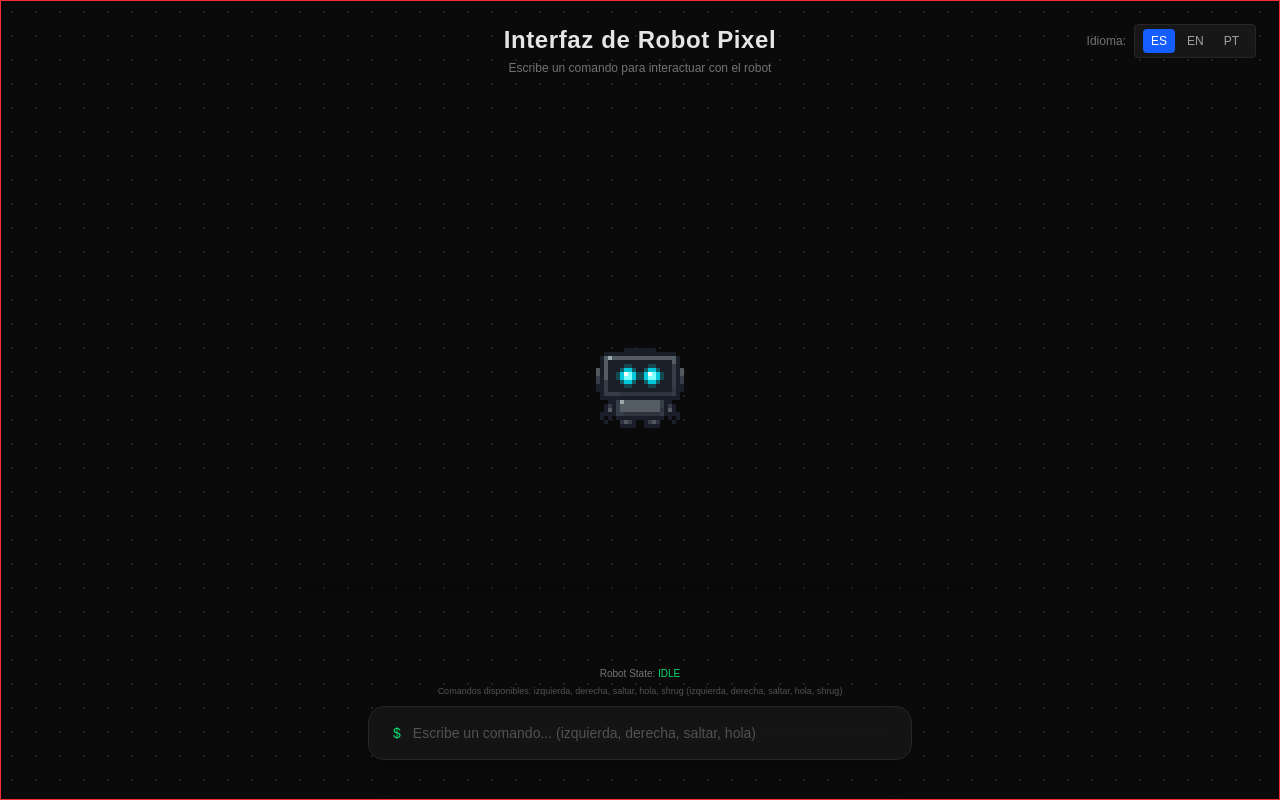
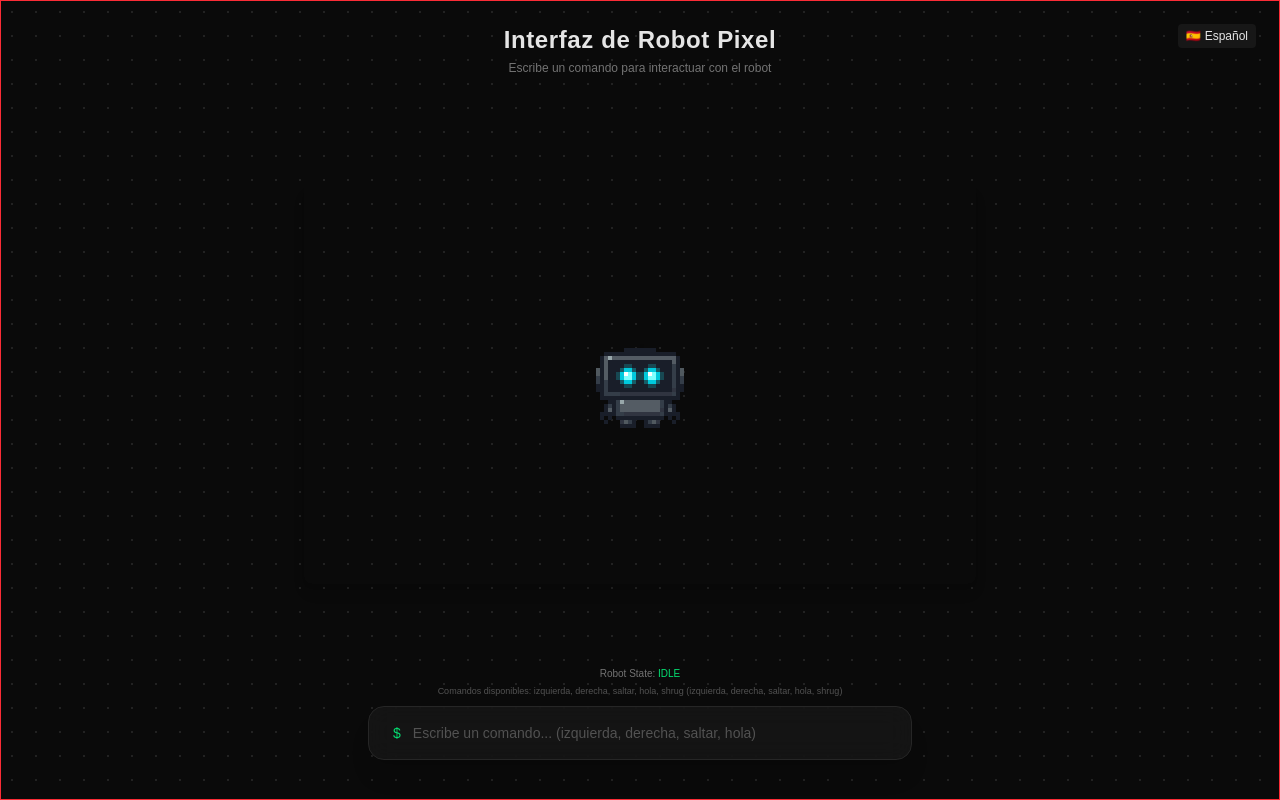
Before and after one commit to jvmxgs/lumo-agent, a Next.js app: page / in a window 1280 px wide. Built offline with nearby package versions, Linux system fonts and the light colour scheme.

Commit message:
fixed error on load presaved languaje

```diff
--- a/app/components/LanguageSelector.tsx
+++ b/app/components/LanguageSelector.tsx
@@ -2,35 +2,55 @@
 
 import { useI18n } from '@/app/i18n/I18nContext'
 import { Language } from '@/app/i18n/translations'
+import { useState } from 'react'
 
 export function LanguageSelector() {
-  const { language, setLanguage } = useI18n()
+  const { language, setLanguage, t } = useI18n()
+  const [open, setOpen] = useState(false)
 
-  const languages: { code: Language; label: string }[] = [
-    { code: 'es', label: 'ES' },
-    { code: 'en', label: 'EN' },
-    { code: 'pt', label: 'PT' },
+  const languages: { code: Language; label: string; flag: string }[] = [
+    { code: 'es', label: 'ES', flag: '🇪🇸' },
+    { code: 'en', label: 'EN', flag: '🇬🇧' },
+    { code: 'pt', label: 'PT', flag: '🇵🇹' },
   ]
 
+  const current = languages.find((l) => l.code === language)
+
   return (
-    <div className="flex gap-2 items-center">
-      <span className="text-xs text-neutral-500">Idioma:</span>
-      <div className="flex gap-1 bg-neutral-900 rounded px-2 py-1 border border-neutral-800">
-        {languages.map(({ code, label }) => (
+    <div className="relative">
+      {/* toggle button always shown */}
+      <button
+        onClick={() => setOpen((o) => !o)}
+        className="flex items-center gap-1 bg-neutral-900 rounded px-2 py-1 text-xs font-medium"
+        aria-label={t.language}
+      >
+        <span aria-hidden>{current?.flag}</span>
+        <span className="hidden sm:inline">{t.language}</span>
+      </button>
+
+      {/* dropdown menu */}
+      {open && (
+        <div className="absolute right-0 mt-1 flex flex-col gap-1 bg-neutral-900 rounded border border-neutral-800 shadow-lg z-30 p-2">
+          {languages.map(({ code, label, flag }) => (
             <button
               key={code}
-            onClick={() => setLanguage(code)}
-            className={`px-2 py-1 text-xs font-medium rounded transition-colors ${
+              onClick={() => {
+                setLanguage(code)
+                setOpen(false)
+              }}
+              className={`flex items-center gap-1 px-2 py-1 text-xs font-medium rounded transition-colors w-full justify-start ${
                 language === code
                   ? 'bg-blue-600 text-white'
                   : 'text-neutral-400 hover:text-neutral-200'
               }`}
-            aria-label={`Cambiar a ${label}`}
+              aria-label={`${t.language}: ${label}`}
             >
-            {label}
+              <span aria-hidden>{flag}</span>
+              <span className="hidden sm:inline">{label}</span>
             </button>
           ))}
         </div>
+      )}
     </div>
   )
 }
--- a/app/i18n/I18nContext.tsx
+++ b/app/i18n/I18nContext.tsx
@@ -1,6 +1,12 @@
 'use client'
 
-import React, { createContext, useContext, useState, ReactNode } from 'react'
+import React, {
+  createContext,
+  useContext,
+  useState,
+  useEffect,
+  ReactNode,
+} from 'react'
 import {
   Language,
   translations,
@@ -17,7 +23,29 @@ interface I18nContextType {
 const I18nContext = createContext<I18nContextType | undefined>(undefined)
 
 export function I18nProvider({ children }: { children: ReactNode }) {
+  // start with a constant value during SSR and initial client render
   const [language, setLanguage] = useState<Language>('es')
+
+  // read localStorage only after hydration to avoid mismatched markup
+  useEffect(() => {
+    if (typeof window !== 'undefined') {
+      const stored = window.localStorage.getItem('preferredLanguage')
+      if (
+        (stored === 'es' || stored === 'en' || stored === 'pt') &&
+        stored !== language
+      ) {
+        setLanguage(stored)
+      }
+    }
+  }, [])
+
+  // persist whenever language changes
+  useEffect(() => {
+    if (typeof window !== 'undefined') {
+      window.localStorage.setItem('preferredLanguage', language)
+    }
+  }, [language])
+
   const t = getTranslation(language)
 
   return (
```
Lines whose indentation alone changed are shown as unchanged.
